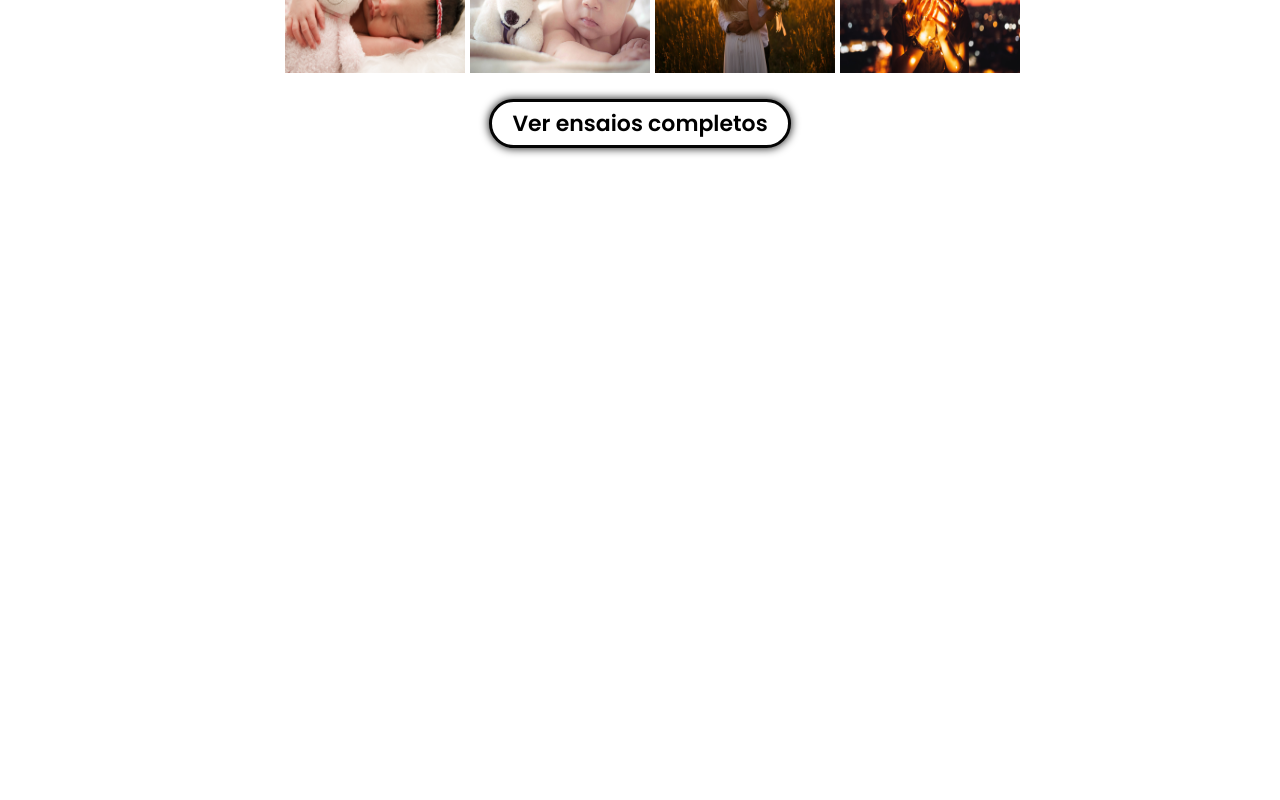
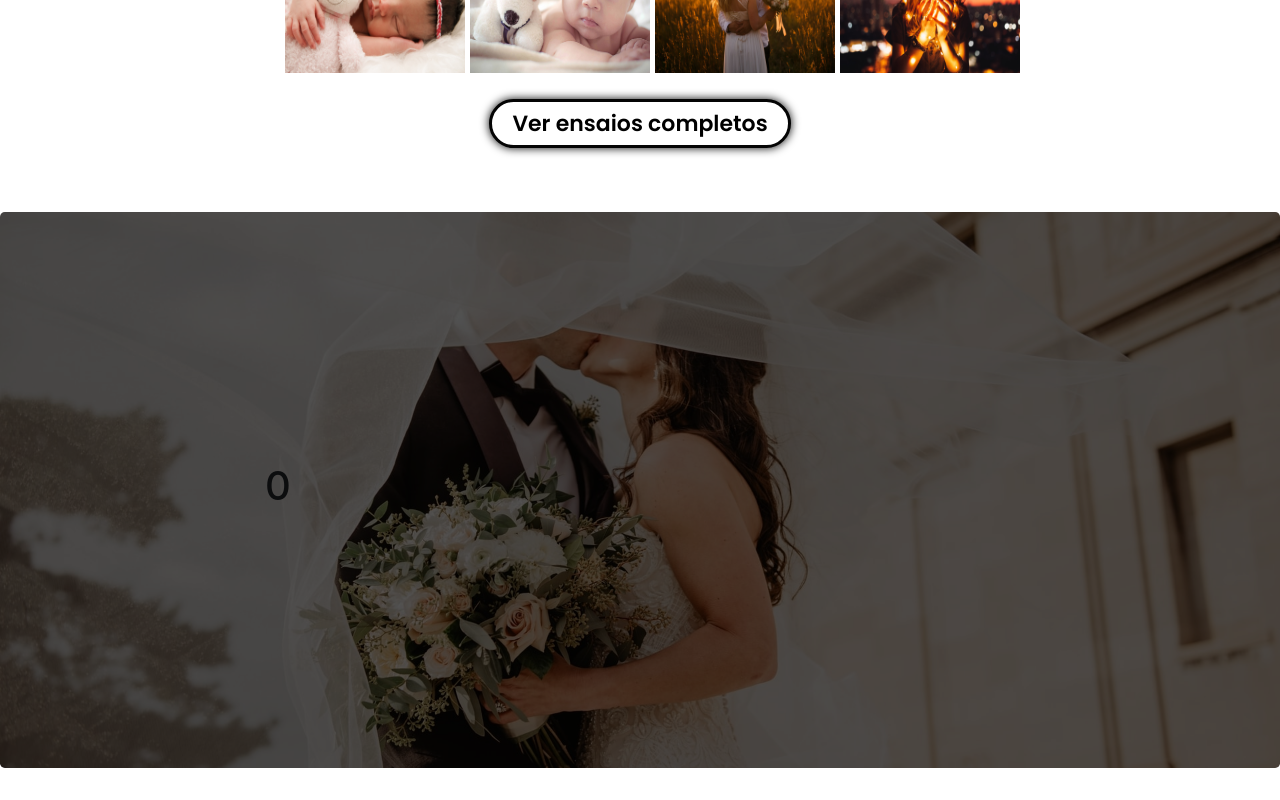
Before and after one commit to Cangemi/site-fotografia, a Next.js app: page / in a window 1280 px wide. Shown: the part 1916-2716 px from the top of the page. Before the commit the page ends 2128 px from the top, so only its background shows below. Built offline with nearby package versions, Linux system fonts and the light colour scheme; a web font is replaced by a local one.

Commit message:
pagina fotografia

```diff
--- /dev/null
+++ b/components/Contador.js
@@ -0,0 +1,20 @@
+import React, { useState } from 'react';
+
+const numbers = [43,
+    32,
+    50000
+]
+
+export default function Contador() {
+    const [contador, setContador] = useState(0);
+
+
+
+    return (
+        <div className="row">
+            <div className="col">
+                <h1>{contador}</h1>
+            </div>
+        </div>
+    )
+}
--- a/pages/index.css
+++ b/pages/index.css
@@ -165,6 +165,15 @@ h2{
     padding-right: 20px;
   }
 
+  #section-4{
+      background: url("/man_and_woman_kissin.jpg") no-repeat center fixed;
+      filter: brightness(35%) ;
+      background-size: 100%;
+      padding: 250px;
+      overflow: hidden;
+  }
+
+
  /*-----------------------mobile-----------------------------------------------------------*/
 
   @media (max-width: 515px){
--- a/pages/index.js
+++ b/pages/index.js
@@ -6,6 +6,8 @@ import Image from 'next/image';
 import Navbar from '../components/Navbar';
 
 import Gallery from '../components/Gallery';
+
+import Contador from '../components/Contador';
 
 import { Jumbotron, Container } from 'reactstrap';
 
@@ -120,6 +122,16 @@ function Home() {
                         </div>
                 </Container>
             </Jumbotron>
+            <Jumbotron id="section-4">
+
+                    <Container>
+                        <div>
+                            <Contador/>
+                        </div>
+                    </Container>
+
+
+            </Jumbotron>
         </div>
     )
 }
```
